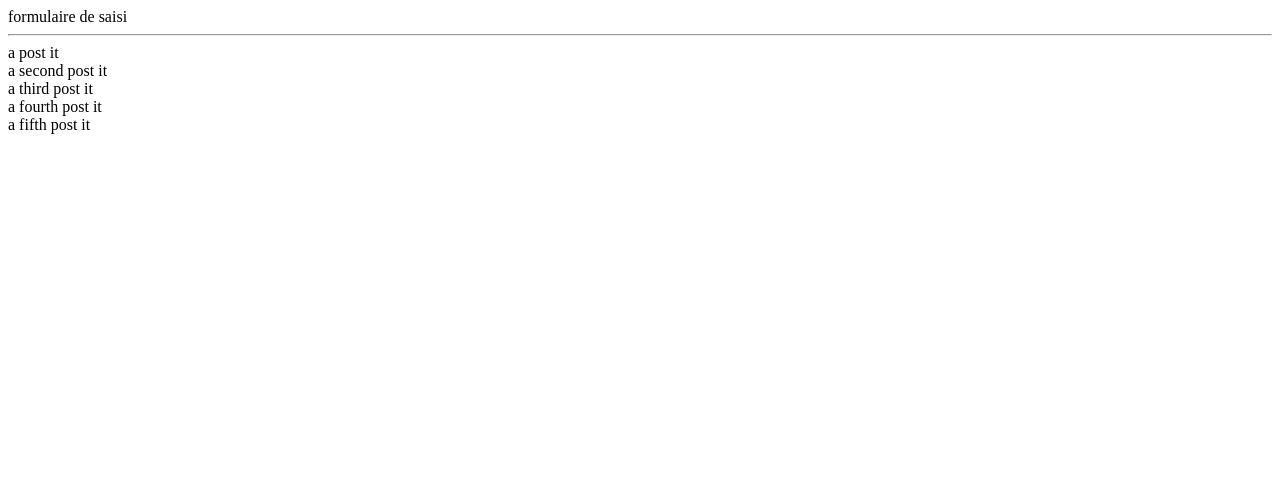
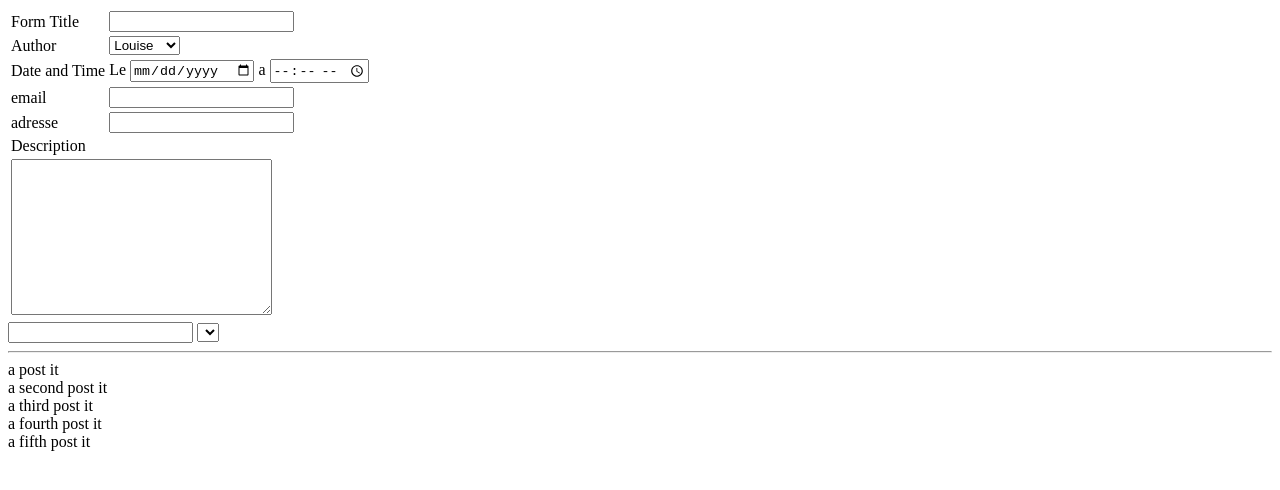
Before and after one commit to opidalo5/JavaScriptTraining2, a website: page index.html in a window 1280 px wide. Drawn offline with Linux system fonts and the light colour scheme.

Commit message:
initial form half mine half teacher

```diff
--- a/index.html
+++ b/index.html
@@ -7,7 +7,52 @@
     <title>My JS App</title>
 </head>
 <body>
-    <div> <div id="formulaire-de-saisi">formulaire de saisi</div>
+    <div>
+         <div id="formulaire-de-saisi">
+             <form action="" method="GET" name="my-form">
+                 <table>
+                     <tr>
+                         <td><label for="form-title">Form Title</label></td>
+                         <td><input type="text" name="form-title" id="form-title"/></td>
+                     </tr>
+                     <tr>
+                         <td><label for="form-author">Author</label></td>
+                         <td>
+                             <select name="form-author" id="form-author">
+                                 <option value="0">Louise</option>
+                                 <option value="1">Alex</option>
+                                 <option value="2">Thomas</option>
+                                 <option value="0">Louise</option>
+                                 <option value="3">Dipo</option>
+                             </select>
+                         </td>
+                     </tr>
+                     <tr>
+                         <td><label for="form-hour">Date and Time</label></td>
+                         <td>Le <input type="date" id=form-date"> a <input type="time"
+                            name="form-hour" id="form-hour" /></td>
+                </tr>
+                <tr>
+                    <td><label for="form-mail">email</label></td>
+                    <td><input type="email" name="form-email" id="form-email" /></td>
+                </tr>
+                <tr>
+                    <td><label for="form-adresse">adresse</label></td>
+                    <td><input type="text" name="form-adresse" id="form-adresse" /></td>
+                </tr>
+                <tr>
+                    <td colspan="2"><label for="form-description">Description</label></td>
+                </tr>
+                <tr>
+                    <td colspan="2">
+                        <textarea name="description" id="form-description" cols="30" rows="10"></textarea>
+                    </td>
+                </tr>
+            </table>
+                <input type="text" name="form-title" id="form-title"/>
+                <select></select>
+             </form>
+         </div>
     <hr/>
 <div id="post-it-liste">
     <div class="post-it">a post it</div>
```
